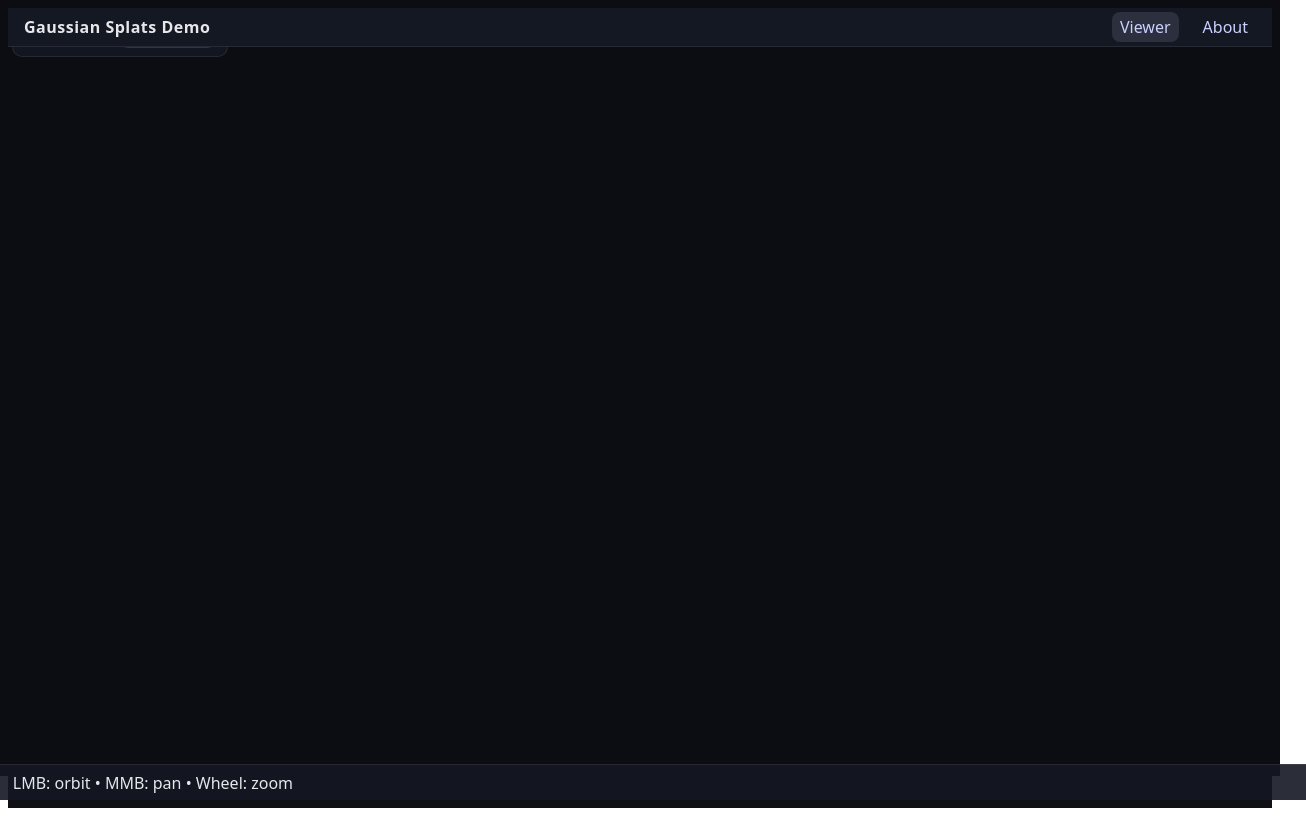
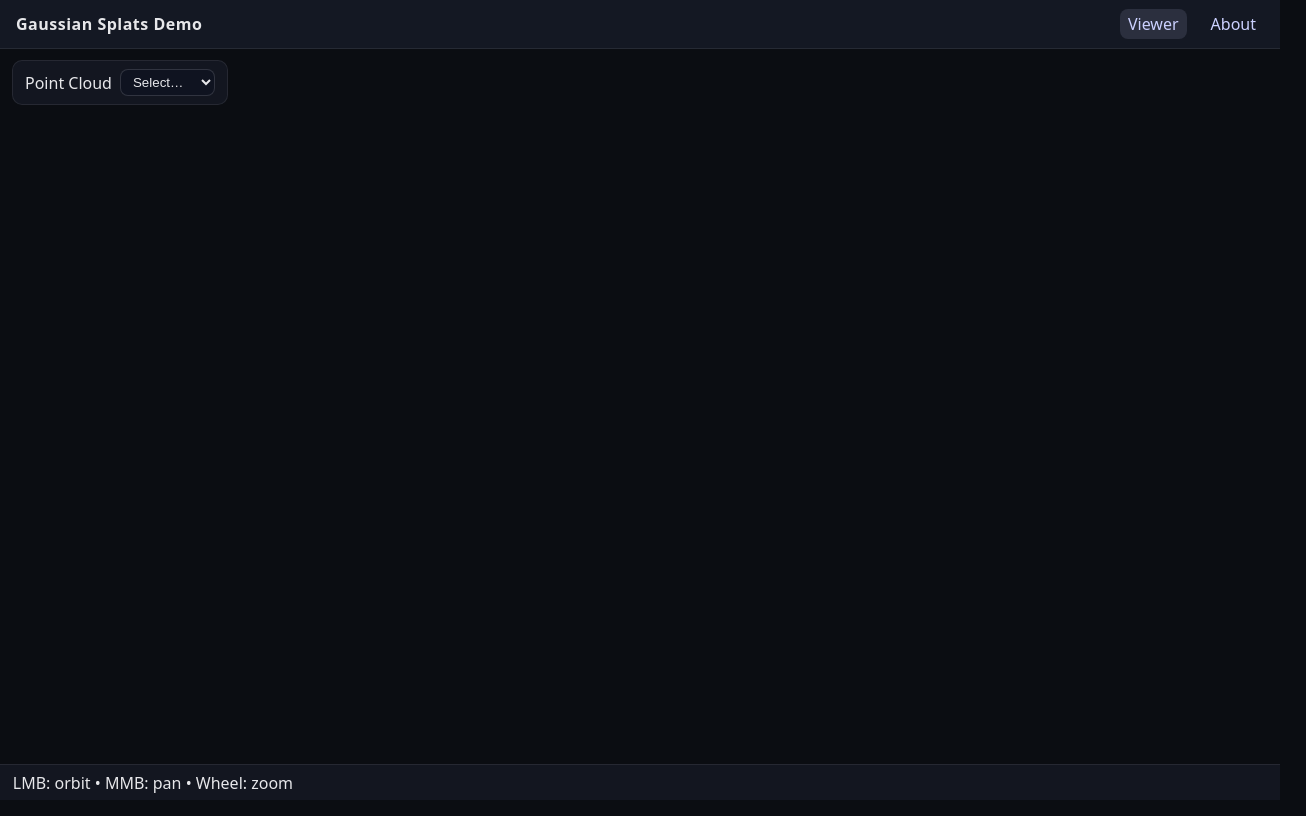
Before and after one commit to orokro/angular-gaussian-splats, an Angular app: page /viewer in a window 1280 px wide. Shown: the whole page, 1306 px wide, since content can reach past the window. Built offline with nearby package versions, Linux system fonts and the light colour scheme.

Commit message:
Fixes CSS layout issues

```diff
--- a/src/app/app.component.scss
+++ b/src/app/app.component.scss
@@ -7,11 +7,11 @@
 
 :host {
 	display: block;
-	min-height: 100vh;
-	background: #0f1115;
-	color: #e7e7ea;
-	font-family: system-ui, -apple-system, Segoe UI, Roboto, Ubuntu, Cantarell, Noto Sans, Helvetica, Arial, sans-serif;
+	margin: 0;
+	padding: 0;
+	background: transparent;
+	width: 100%;
+	height: auto; /* no forced vh */
+	min-height: 100%; /* let content grow naturally */
+	overflow: visible;
 }
-
-
-/* keep default scrolling; the Viewer view will manage its own fixed layout */
--- a/src/app/components/header-bar/header-bar.component.scss
+++ b/src/app/components/header-bar/header-bar.component.scss
@@ -1,14 +1,18 @@
 .bar {
-	position: sticky;
+	position: fixed;
 	top: 0;
+	left: 0;
+	right: 0;
+	height: 48px;
 	z-index: 1000;
 	display: flex;
 	align-items: center;
 	justify-content: space-between;
-	padding: 0.5rem 1rem;
+	padding: 0 1rem;
 	background: #141823;
-	border-bottom: 1px solid rgba(255, 255, 255, 0.08);
+	border-bottom: 1px solid rgba(255,255,255,0.08);
 }
+
 
 .brand {
 	font-weight: 600;
@@ -22,8 +26,7 @@ nav a {
 	padding: 0.25rem 0.5rem;
 	border-radius: 0.5rem;
 }
-
 nav a.active,
 nav a:hover {
-	background: rgba(203, 209, 255, 0.12);
+	background: rgba(203,209,255,0.12);
 }
--- a/src/app/components/view3d/view3d.component.scss
+++ b/src/app/components/view3d/view3d.component.scss
@@ -1,9 +1,7 @@
 .view {
 	position: absolute;
-	inset: 0 0 24px 0;
+	inset: 0;
 }
-
-/* leave space at bottom for status bar */
 canvas {
 	width: 100%;
 	height: 100%;
--- a/src/app/features/gaussian-viewer/gaussian-viewer.component.scss
+++ b/src/app/features/gaussian-viewer/gaussian-viewer.component.scss
@@ -1,12 +1,8 @@
-wrap {
-	position: fixed;
-	/* occupy full viewport under header */
-	top: 48px;
-	/* header height; adjust if you tweak header */
-	left: 0;
-	right: 0;
-	bottom: 0;
-	background: #0b0d12;
+.wrap {
+	position: absolute;
+	inset: 0;
+	background: transparent;
+	overflow: hidden;
 }
 
 .picker {
--- a/src/app/views/about/about.view.scss
+++ b/src/app/views/about/about.view.scss
@@ -1,7 +1,12 @@
 .about {
 	max-width: 960px;
-	margin: 2rem auto;
+	margin: 72px auto 2rem auto; /* leave space under header */
 	padding: 0 1rem;
 	display: grid;
 	gap: 1rem;
 }
+
+:host {
+	display: block;
+	background: transparent;
+}
--- a/src/app/views/viewer/viewer.view.scss
+++ b/src/app/views/viewer/viewer.view.scss
@@ -1,7 +1,10 @@
 :host {
+	position: fixed;
+	top: 48px;
+	left: 0;
+	right: 0;
+	bottom: 0;
 	display: block;
-
-	/* no page scroll while on viewer */
 	overflow: hidden;
-
+	background: transparent;
 }
--- a/src/styles.scss
+++ b/src/styles.scss
@@ -1 +1,11 @@
 /* You can add global styles to this file, and also import other style files */
+html, body {
+	margin: 0;
+	padding: 0;
+	width: 100%;
+	height: auto;
+	background-color: #0b0d12;
+	color: #e7e7ea;
+	overflow-x: hidden;
+	font-family: system-ui, -apple-system, 'Segoe UI', Roboto, Ubuntu, sans-serif;
+}
```
